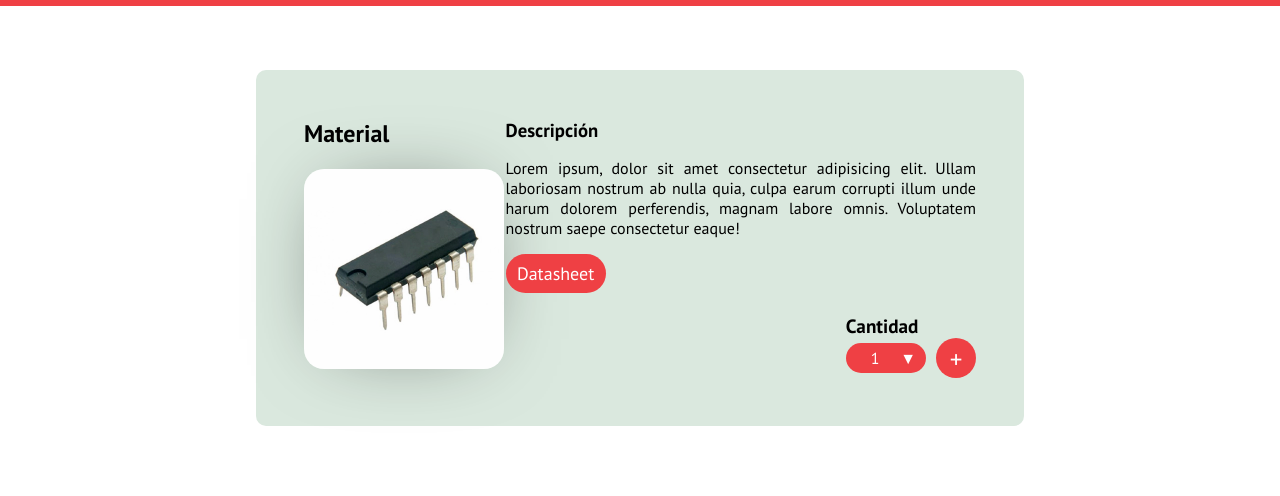
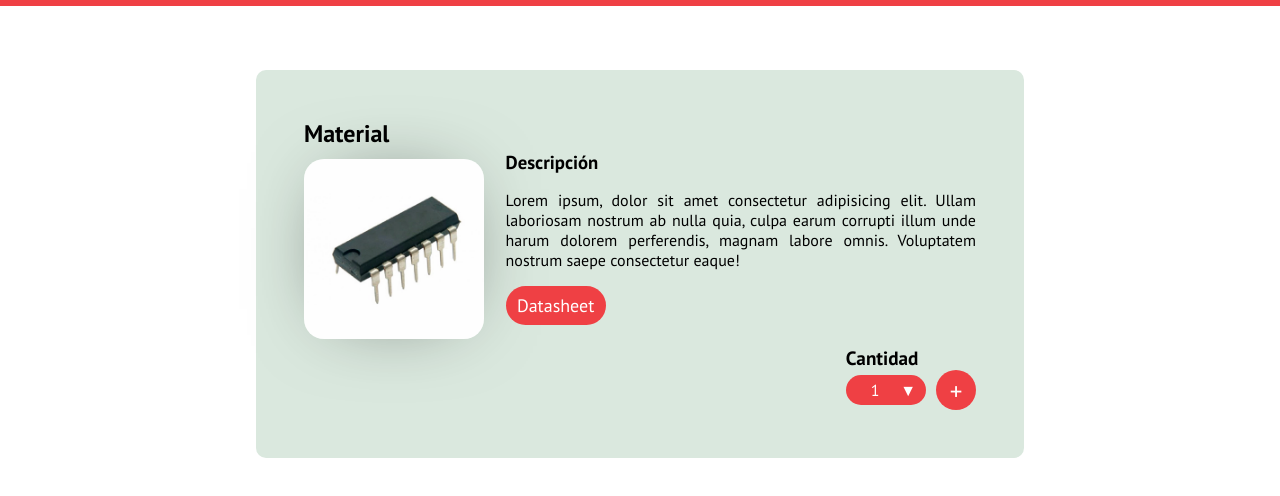
Before and after one commit to JairEscamilla/PrestamosIE, a plain HTML site: page material_description.html in a window 1280 px wide. Shown: the part 204-700 px from the top of the page. Drawn offline with Linux system fonts and the light colour scheme.

Commit message:
Finishing material description page

```diff
--- a/styles/material_description.css
+++ b/styles/material_description.css
@@ -27,12 +27,13 @@
 
 .description-container{
   width: 100%;
+  margin-top: 2rem;
   /* width: 70%;
   min-width: 200px; */
 }
 
 .material-image-container img{
-  width: 200px;
+  width: 180px;
   margin-top: 20px;
   border-radius: 20px;
   -webkit-box-shadow: 0px 0px 79px -30px rgba(0,0,0,0.59);
@@ -44,6 +45,7 @@
   margin: 1rem 0;
   text-align: justify;
   text-justify: inter-word;
+  width: 100%;
 }
 
 .datasheet-button{
@@ -128,6 +130,13 @@ select.quantity-select{
 }
 
 
+@media screen and (min-width: 500px){
+  .material-image-container img{
+    display: block;
+    margin: 20px auto;
+  }
+}
+
 @media screen and (min-width: 700px) {
   .material_description-container{
     width: 60%;
@@ -144,4 +153,8 @@ select.quantity-select{
     width: 70%;
     min-width: 200px;
   }
+  .material-image-container img{
+    display: block;
+    margin: 10px 0;
+  }
 }
```
